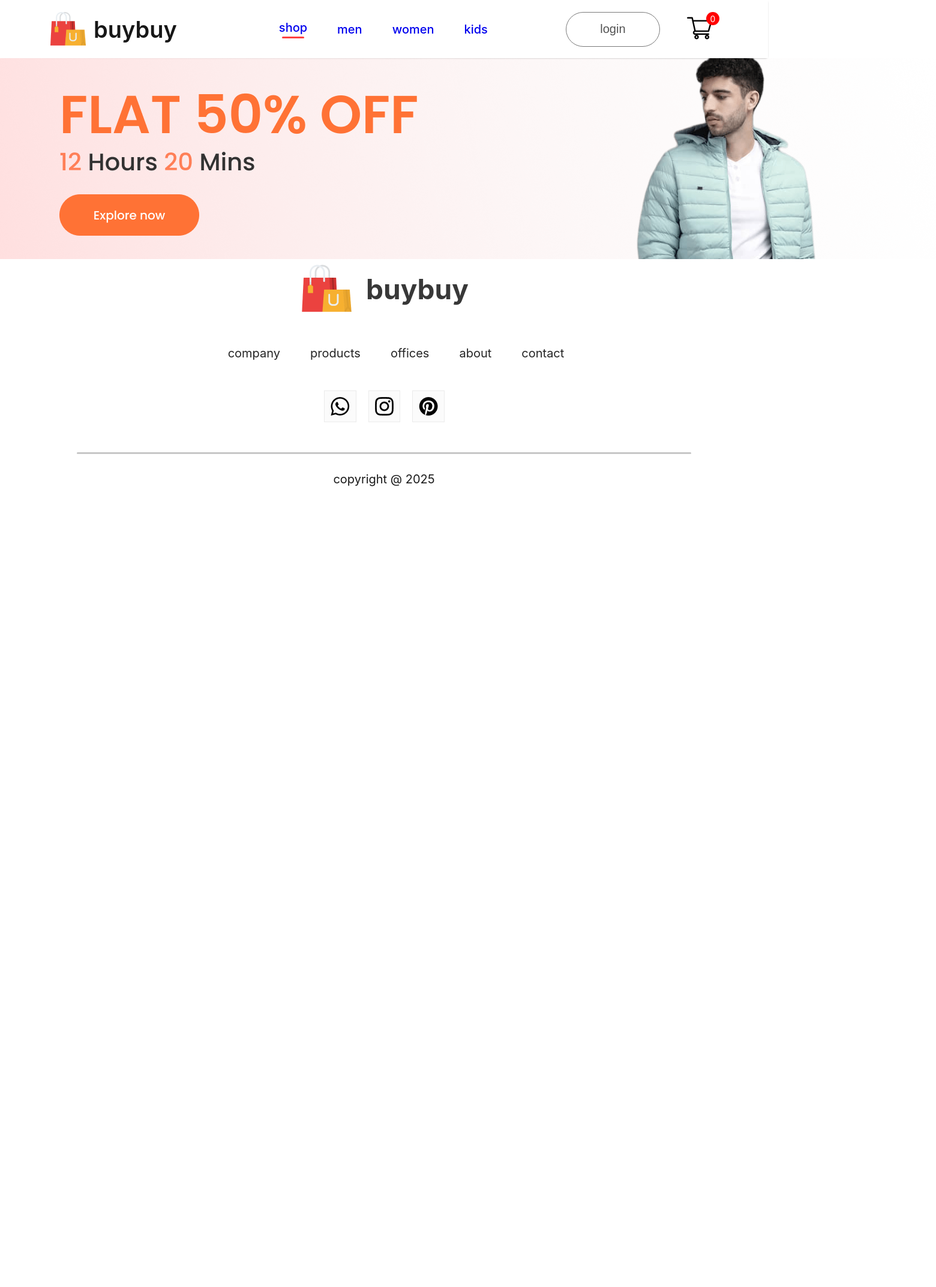
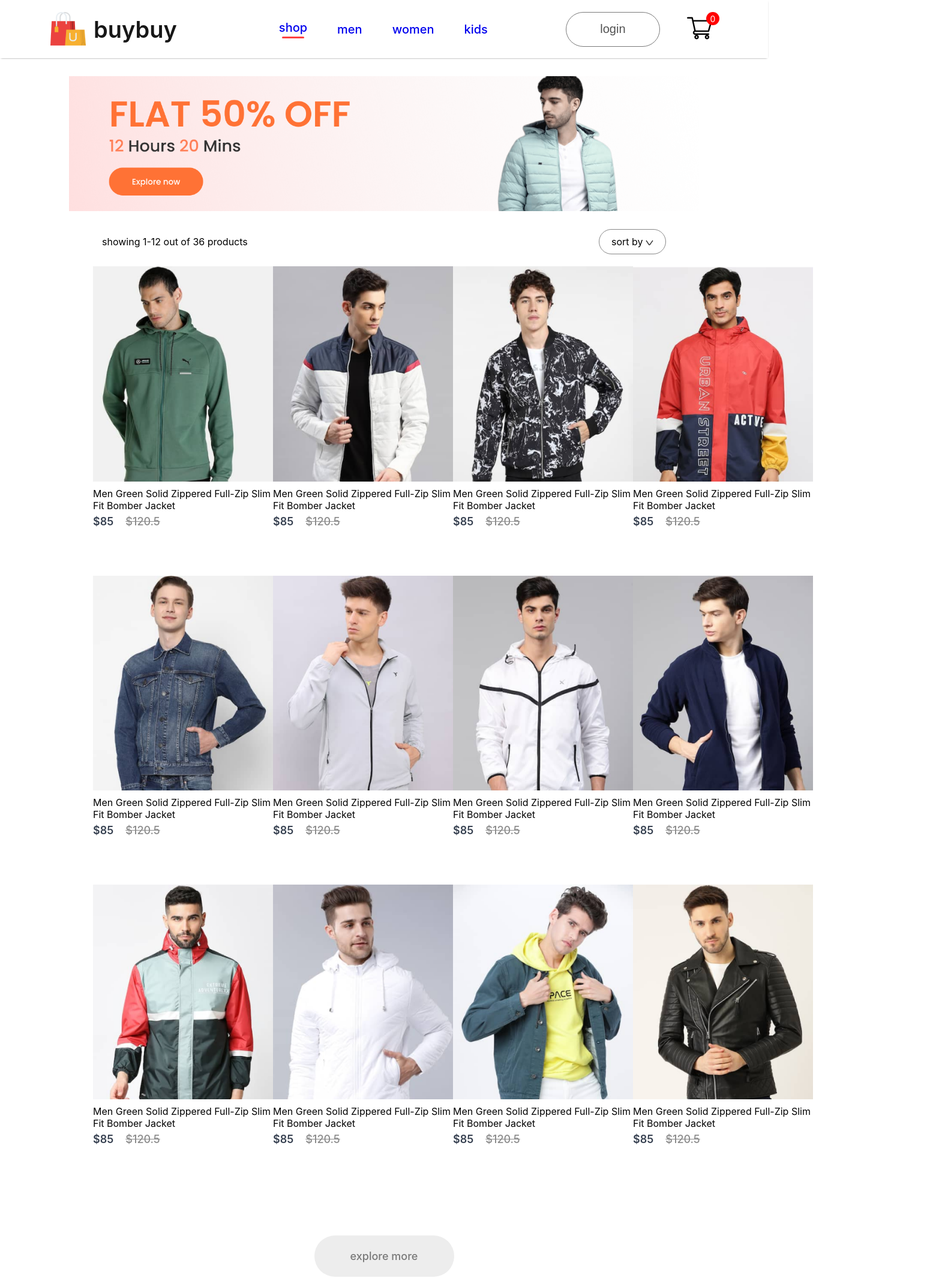
Before and after one commit to ElchinNasirov/e-commerce-app, a React (Create React App) app: page /men in a window 1280 px wide. Shown: the top 2146 px of the page at 60% size, 1560 px wide, since content can reach past the window. Before the commit the page ends 841 px from the top, so only its background shows below. Built offline with nearby package versions, Linux system fonts and the light colour scheme.

Commit message:
added product categories to renders certain categories when clicked

```diff
--- a/src/App.js
+++ b/src/App.js
@@ -21,7 +21,7 @@
           <Route path='/' element={<Shop />} />
           <Route path='/men' element={<ShopCategory banner={men_banner} category="men" />} />
           <Route path='/women' element={<ShopCategory banner={women_banner} category="women" />} />
-          <Route path='/kids' element={<ShopCategory banner={kids_banner} category="kids" />} />
+          <Route path='/kids' element={<ShopCategory banner={kids_banner} category="kid" />} />
           <Route path='/product' element={<Product />}>
             <Route path=':productID' element={<Product />} />
           </Route>
--- a/src/components/item/Item.css
+++ b/src/components/item/Item.css
@@ -1,5 +1,10 @@
 .item {
-  width: 350px;
+  width: 300px;
+  /* border: 2px red solid; */
+}
+
+.item img {
+  width: 300px;
 }
 
 .item p {
--- a/src/pages/ShopCategory.jsx
+++ b/src/pages/ShopCategory.jsx
@@ -1,12 +1,32 @@
 import React, { useContext } from "react";
 import { ShopContext } from "../context/ShopContext";
+import Item from "../components/item/Item.jsx";
 import "./css/ShopCategory.css";
+import dropdown_icon from "../components/assets/dropdown_icon.png";
 
 const ShopCategory = (props) => {
   const { all_product } = useContext(ShopContext);
   return (
     <div className="shop-category">
-      <img src={props.banner} alt="" />
+      <img className="shopcategory-banner" src={props.banner} alt="" />
+      <div className="shopcategory-indexSort">
+        <p>
+          <span>showing 1-12</span> out of 36 products
+        </p>
+        <div className="shopcategory-sort">
+          sort by <img src={dropdown_icon} alt="" />
+        </div>
+      </div>
+      <div className="shopcategory-products">
+        {all_product.map((item, i) => {
+          if (props.category === item.category) {
+            return <Item key={i} id={item.id} image={item.image} name={item.name} new_price={item.new_price} old_price={item.old_price} />;
+          } else {
+            return null;
+          }
+        })}
+      </div>
+      <div className="shopcategory-loadmore">explore more</div>
     </div>
   );
 };
--- a/src/pages/css/ShopCategory.css
+++ b/src/pages/css/ShopCategory.css
@@ -0,0 +1,43 @@
+.shopcategory-banner {
+  display: block;
+  margin: 30px auto;
+  width: 82%;
+}
+
+.shopcategory-indexSort {
+  display: flex;
+  margin: 0px 170px;
+  justify-content: space-between;
+  align-items: center;
+}
+
+.shopcategory-sort {
+  padding: 10px 20px;
+  border-radius: 40px;
+  border: 1px solid #888;
+}
+
+.shopcategory-indexsort p span {
+  font-weight: 600;
+}
+
+.shopcategory-products {
+  margin: 20px 155px;
+  display: grid;
+  grid-template-columns: 1fr 1fr 1fr 1fr;
+  row-gap: 80px;
+}
+
+.shopcategory-loadmore {
+  display: flex;
+  align-items: center;
+  justify-content: center;
+  margin: 150px auto;
+  width: 233px;
+  height: 69px;
+  border-radius: 75px;
+  background: #ededed;
+  color: #787878;
+  font-size: 18px;
+  font-weight: 500;
+}
```
